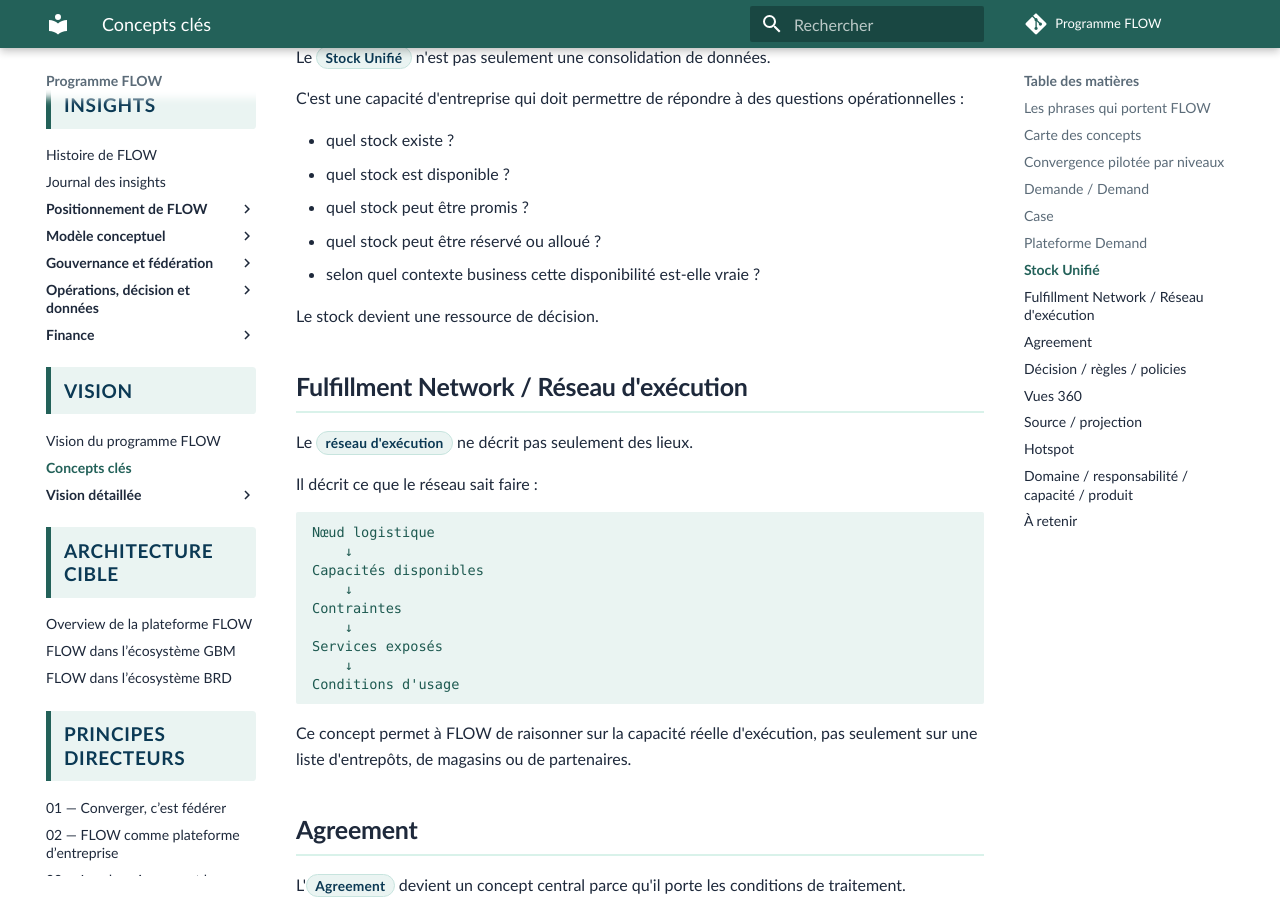
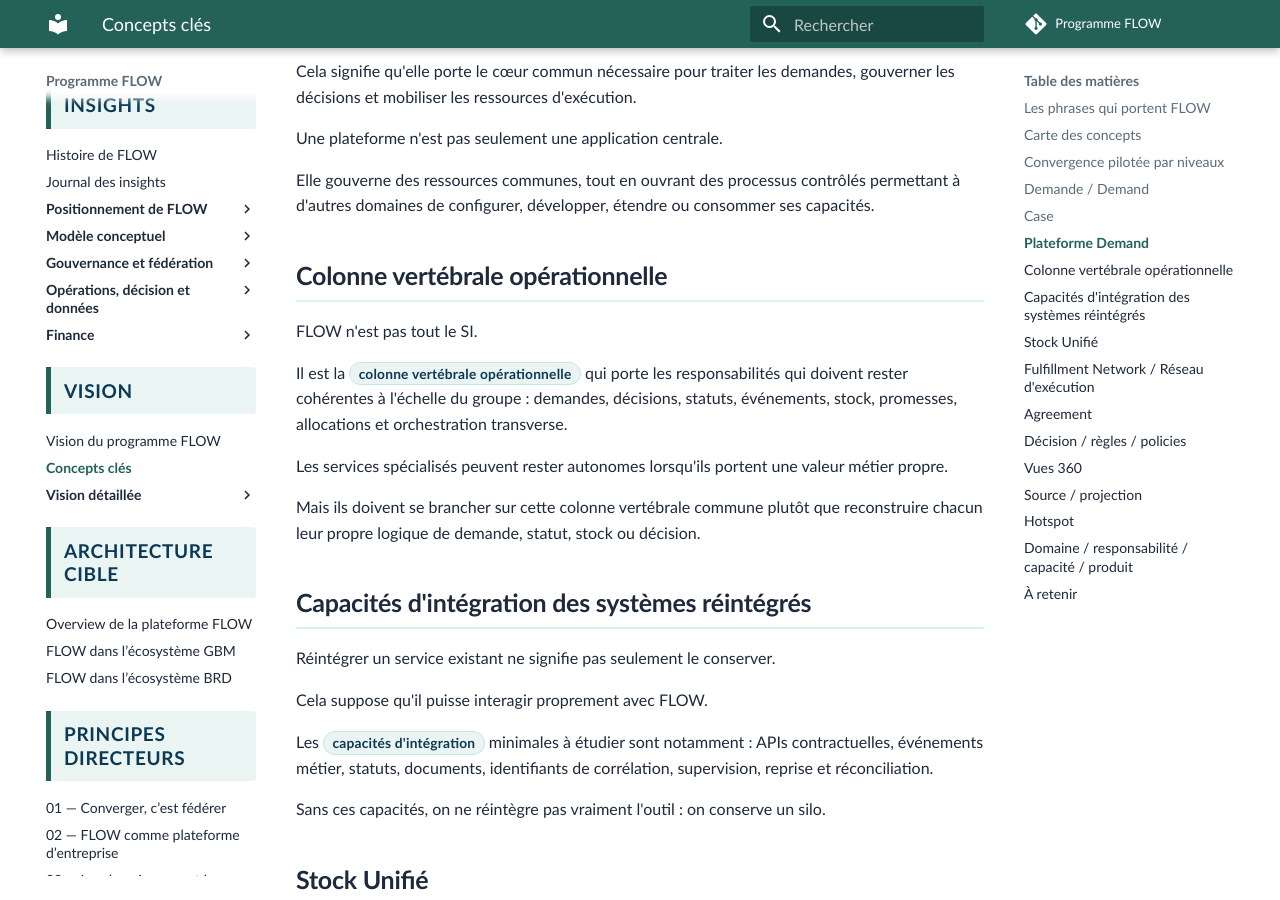
Before and after one commit to laurent-sintes/FLOW-Program, an MkDocs documentation site: the page built from docs/vision/concepts-cles.md, in a window 1280 px wide and 900 px high, scrolled down 3744 px. Built offline with MkDocs 1.6.1 and Material for MkDocs 9.7.7, drawn with Linux system fonts in a browser that asks for light colours; comment, search, counter and statistics services are not loaded; some of the changed text lies outside the part shown.

Commit message:
Harmoniser les concepts d'intégration FLOW

```diff
--- a/docs/vision/concepts-cles.md
+++ b/docs/vision/concepts-cles.md
@@ -24,6 +24,11 @@
 </div>
 
 <div class="flow-conviction">
+  <p>FLOW ne remplace pas tous les organes du SI.</p>
+  <p>FLOW reconstruit la colonne vertébrale qui leur permet de fonctionner ensemble.</p>
+</div>
+
+<div class="flow-conviction">
   <p>FLOW configure des capacités d'action.</p>
   <p>Il ne reconstruit pas un grand miroir administratif de l'entreprise.</p>
 </div>
@@ -36,6 +41,8 @@
 | <span class="flow-keyword">Demande / Demand</span> | Le point de départ n'est plus la commande ou le document, mais l'intention à comprendre, décider, promettre, satisfaire et expliquer. |
 | <span class="flow-keyword">Case</span> | Le Case porte une demande dans la durée : intention, contexte, décisions, événements, ressources, actions et documents. |
 | <span class="flow-keyword">Plateforme Demand</span> | FLOW devient le lieu de cohérence des demandes, décisions, stock, promesses, événements et exceptions. |
+| <span class="flow-keyword">Colonne vertébrale opérationnelle</span> | FLOW porte les responsabilités qui doivent rester cohérentes — demandes, décisions, statuts, événements, stock, promesses et orchestration — sans réécrire tout le SI. |
+| <span class="flow-keyword">Capacités d'intégration</span> | Un service réintégré autour de FLOW doit pouvoir exposer des APIs, publier des événements, partager des statuts, corréler ses objets et participer à la réconciliation. |
 | <span class="flow-keyword">Stock Unifié</span> | Le stock devient une capacité d'entreprise, pas une donnée locale extraite d'un système. |
 | <span class="flow-keyword">Fulfillment Network</span> / <span class="flow-keyword">Réseau d'exécution</span> | Le réseau d'exécution décrit les nœuds, services, capacités, contraintes et conditions d'usage mobilisables pour satisfaire une demande. |
 | <span class="flow-keyword">Agreement</span> | L'Agreement porte les conditions et règles de traitement qui permettent de gérer la variation sans multiplier les processus. |
@@ -112,6 +119,26 @@
 Une plateforme n'est pas seulement une application centrale.
 
 Elle gouverne des ressources communes, tout en ouvrant des processus contrôlés permettant à d'autres domaines de configurer, développer, étendre ou consommer ses capacités.
+
+## Colonne vertébrale opérationnelle
+
+FLOW n'est pas tout le SI.
+
+Il est la <span class="flow-keyword">colonne vertébrale opérationnelle</span> qui porte les responsabilités qui doivent rester cohérentes à l'échelle du groupe : demandes, décisions, statuts, événements, stock, promesses, allocations et orchestration transverse.
+
+Les services spécialisés peuvent rester autonomes lorsqu'ils portent une valeur métier propre.
+
+Mais ils doivent se brancher sur cette colonne vertébrale commune plutôt que reconstruire chacun leur propre logique de demande, statut, stock ou décision.
+
+## Capacités d'intégration des systèmes réintégrés
+
+Réintégrer un service existant ne signifie pas seulement le conserver.
+
+Cela suppose qu'il puisse interagir proprement avec FLOW.
+
+Les <span class="flow-keyword">capacités d'intégration</span> minimales à étudier sont notamment : APIs contractuelles, événements métier, statuts, documents, identifiants de corrélation, supervision, reprise et réconciliation.
+
+Sans ces capacités, on ne réintègre pas vraiment l'outil : on conserve un silo.
 
 ## Stock Unifié
 
```
